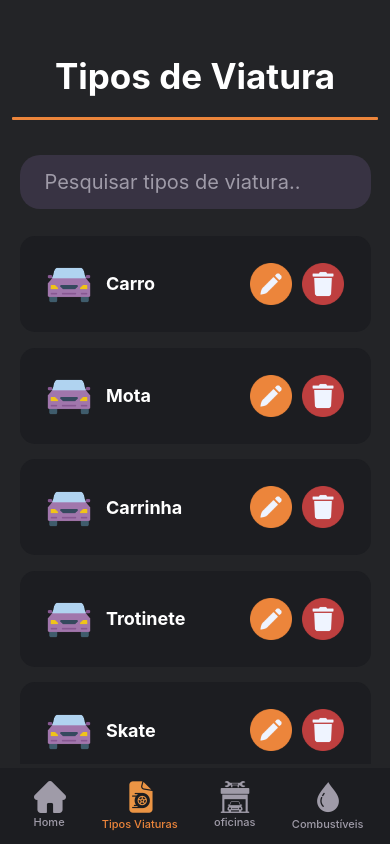
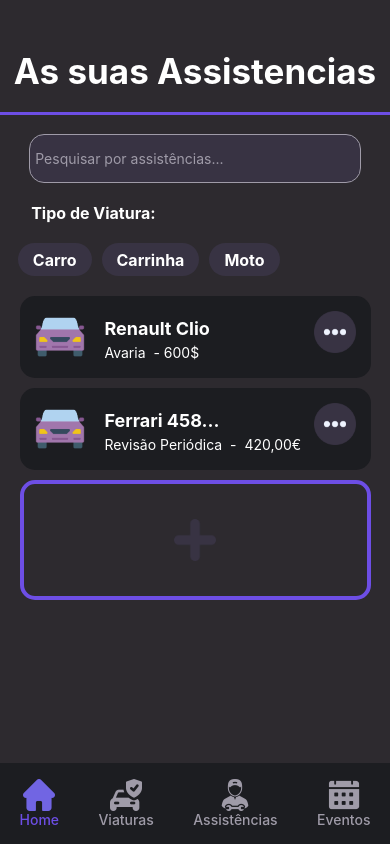
Before and after one commit to LoboMars/PitBox, a React Native app in the folder T22/: screen / in a window 390 px wide. Built offline with nearby package versions, Linux system fonts and the light colour scheme.

Commit message:
AssuasAssistencias Modificação

```diff
--- a/T22/App.jsx
+++ b/T22/App.jsx
@@ -14,33 +14,33 @@
 import CriarCombustivel from './View/AdminCriarCombustivel';
 import EditarOficina from './View/AdminEditarOficina';
 import EditarCombustivel from './View/AdminEditarCombustivel';
-import MainPage from './View/MainPage';                     //falta colocar imagens
+import MainPage from './View/MainPage';
 import EditarTipoViatura from './View/AdminEditarTipoViatura';
 import Suasviaturas from './View/Assuasviaturas';
 import DetalhesViatura from './View/DetalhesViatura';
 import DetalhesAssistencia from './View/DetalhesAssistencias';
 import DetalhesQuotodiano from './View/DetalhesQuotidiano';
 import EditarPerfil from './View/EditarPerfil';
-import Tipoviatura from './View/AdminTipoviatura';      //melhorar
+import Tipoviatura from './View/AdminTipoviatura';
 import Tipocombustivel from './View/AdminTipoCombustiveis';
 import Oficinas from './View/AdminOficinas';
 import EliminarViatura from './View/ElimirarViatura';
 import EliminarAssistencia from './View/EliminarAssistencia';
 import EliminarEvento from './View/EliminarEvento';
 import DetalhesOficinas from './View/AdminDetalhesOficina';
-import AdminMainPage from './View/AdminMainPage';               //Alterar
+import AdminMainPage from './View/AdminMainPage';
 import EliminarTipo from './View/AdminEliminarTipo';
 import EliminarOficina from './View/AdminiEliminarOficina';
 import EliminarCombustivel from './View/AdminEliminarCombustivel';
 import AdminEditarPerfil from './View/AdminEditarPerfil';
 import Seuseventos from './View/Osseuseventos';
-import Assit from './View/AssuasAssistencias';
+import AsSuasAssistencias from './View/AssuasAssistencias';
 
 
 export default function App() {
   return (
     <View style={styles.container}>
-      <Tipoviatura/>
+      <AsSuasAssistencias/>
       <StatusBar style="auto" />
     </View>
   );
--- a/T22/View/AssuasAssistencias.jsx
+++ b/T22/View/AssuasAssistencias.jsx
@@ -13,10 +13,11 @@
 import Home from '../Image/Home.png';
 import Viaturas from '../Image/Viaturas.png';
 import Assistencias from '../Image/Assistencias.png';
-import Tresp from '../Image/3P.png'
+import Tresp from '../Image/3P.png';
+import adicionar from '../Image/Adicionar.png'
 
 
-export default function Assit() {
+export default function AsSuasAssistencias() {
   const [data, setData] = useState([
     { id: "1", name: "Renault Clio", info:'Avaria  - 600$', tipo:'Carro' },
     { id: "2", name: "Ferrari 458..." ,info:'Revisão Periódica  -  420,00€', tipo:'Carro' },
@@ -103,6 +104,14 @@
           </View>
         )}
       />
+
+      <TouchableOpacity>
+        <View style={styles.Adicionar}>
+        <Image source={adicionar} style={styles.logoAdd} />
+        </View>
+      </TouchableOpacity>
+
+
       </ScrollView>
     <View style={styles.container3}>
 
@@ -155,6 +164,29 @@
     //marginTop: "5%"
 
   },
+
+  Adicionar: {
+    width:'90%',
+    color: '#383343',
+    borderColor: '#6D4EE5',
+    borderWidth: 4,
+    borderRadius: 15,
+    paddingVertical: 35,
+    paddingHorizontal: 25,
+    fontSize: 18,
+    fontWeight: 'bold',
+    textAlign: 'center',
+    alignSelf: "center"
+  },
+
+  logoAdd: {
+    alignSelf: 'center',
+    width: 42,
+    height: 42,
+  },
+
+
+
   BigText: {
     color: "white",
     fontSize: 30,
@@ -214,7 +246,7 @@
     height: 50,
   },
   container3: {
-    flex: 0.3,
+    flex: 0.5,
     backgroundColor: "#1C1D21",
     justifyContent: 'center',
   },
--- a/T22/View/Assuasviaturas.jsx
+++ b/T22/View/Assuasviaturas.jsx
@@ -75,7 +75,7 @@
 
       <TouchableOpacity>
         <View style={styles.Adicionar}>
-        <Image source={adicionar} style={styles.logo3} />
+          <Image source={adicionar} style={styles.logo3} />
         </View>
       </TouchableOpacity>
 
@@ -163,6 +163,7 @@
     width: "100%",
     marginBottom: "5%",
   },
+
   searchBar: {
     backgroundColor: "#383343",
     color: "white",
```
